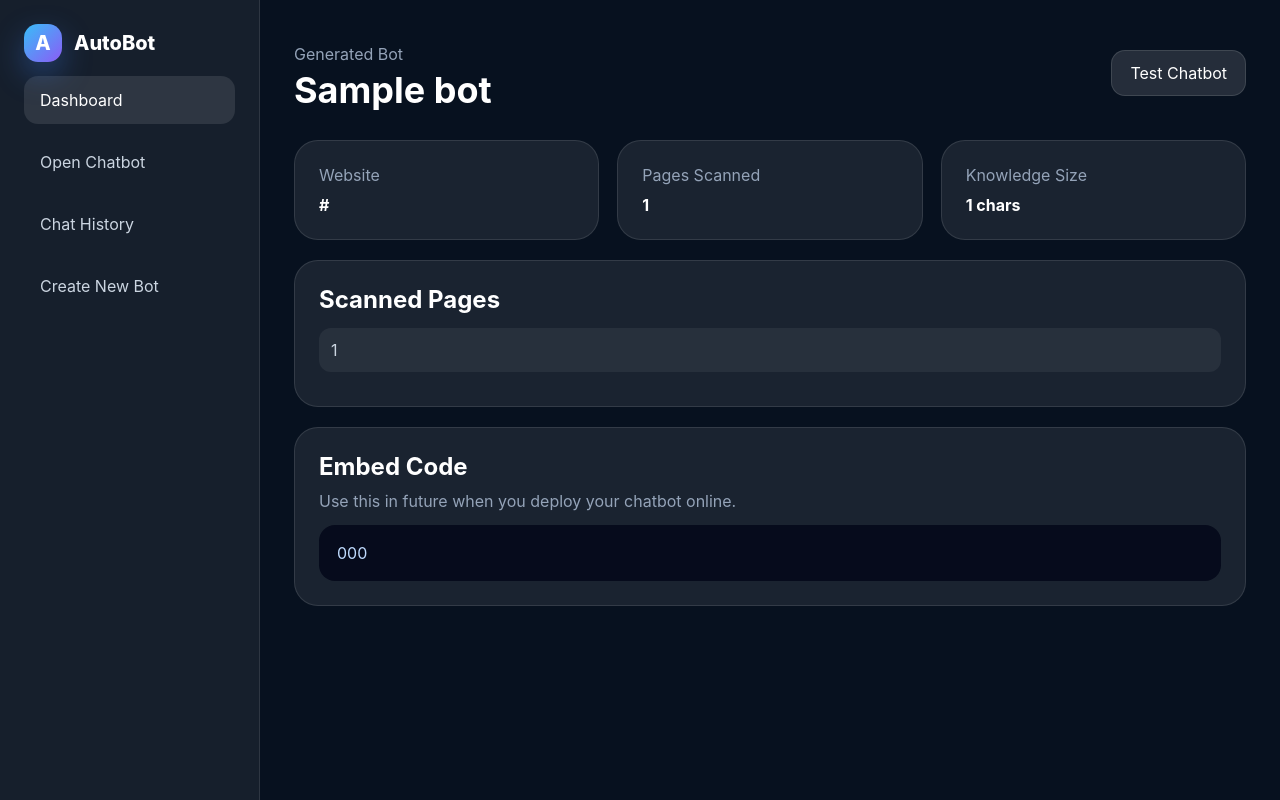
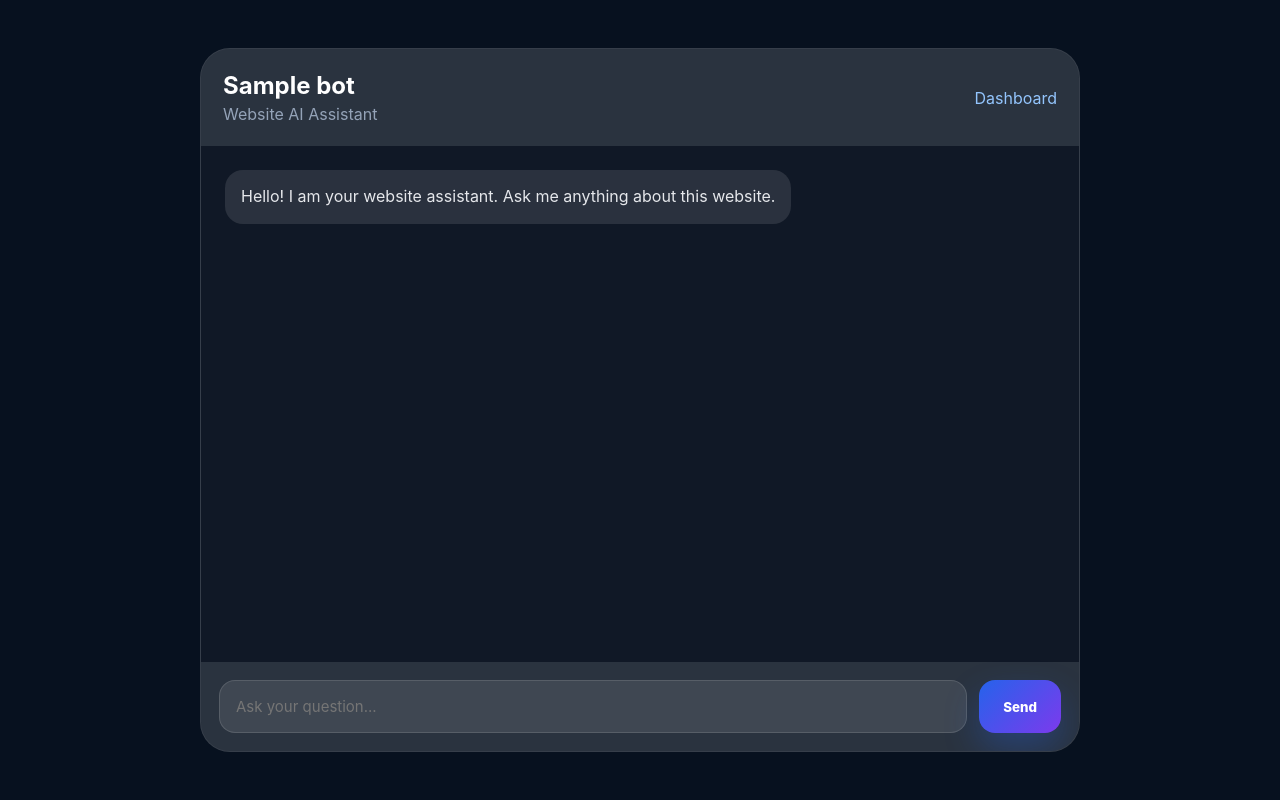
Before and after one commit to nilamtandel-spec/autobot-builder-premium, a Flask app: template templates/chatbot.html in a window 1280 px wide. Run offline with Flask 3, Linux system fonts and the light colour scheme; the template is opened without the code that fills it: most values are stand-ins (such as "Sample title", 1, 10 or a date in 2020).

Commit message:
Update chatbot.html

```diff
--- a/templates/chatbot.html
+++ b/templates/chatbot.html
@@ -2,62 +2,82 @@
 <html lang="en">
 <head>
     <meta charset="UTF-8">
-    <title>Bot Dashboard</title>
-    <meta name="viewport" content="width=device-width, initial-scale=1.0">
+    <title>{{ bot.title }} Chatbot</title>
     <link rel="stylesheet" href="/static/style.css">
 </head>
-<body>
-    <div class="dashboard-layout">
-        <aside class="sidebar">
-            <div class="brand">
-                <span class="logo">A</span>
-                <span>AutoBot</span>
-            </div>
-            <a class="side-link active">Dashboard</a>
-            <a class="side-link" href="/chatbot/{{ bot_id }}">Open Chatbot</a>
-            <a class="side-link" href="/history/{{ bot_id }}">Chat History</a>
-            <a class="side-link" href="/">Create New Bot</a>
-        </aside>
+<body class="chat-body">
 
-        <main class="main-panel">
-            <div class="topbar">
+<div class="chat-shell">
+
+    <div class="chat-header">
         <div>
-                    <p class="muted">Generated Bot</p>
-                    <h1>{{ bot.title }}</h1>
-                </div>
-                <a class="primary-link" href="/chatbot/{{ bot_id }}">Test Chatbot</a>
+            <h2>{{ bot.title }}</h2>
+            <p>Website AI Assistant</p>
         </div>
 
-            <div class="grid">
-                <div class="metric-card">
-                    <span>Website</span>
-                    <strong>{{ bot.url }}</strong>
+        <a href="/dashboard/{{ bot_id }}">Dashboard</a>
     </div>
-                <div class="metric-card">
-                    <span>Pages Scanned</span>
-                    <strong>{{ bot.pages|length }}</strong>
-                </div>
-                <div class="metric-card">
-                    <span>Knowledge Size</span>
-                    <strong>{{ bot.content|length }} chars</strong>
+
+    <div id="chatBox" class="chat-box">
+        <div class="message bot">
+            Hello! I am your website assistant. Ask me anything about this website.
         </div>
     </div>
 
-            <div class="panel-card">
-                <h2>Scanned Pages</h2>
-                <ul class="page-list">
-                    {% for page in bot.pages %}
-                    <li>{{ page }}</li>
-                    {% endfor %}
-                </ul>
+    <div class="chat-input">
+        <input id="question" type="text" placeholder="Ask your question...">
+        <button onclick="sendMessage()">Send</button>
     </div>
 
-            <div class="panel-card">
-                <h2>Embed Code</h2>
-                <p class="muted">Use this in future when you deploy your chatbot online.</p>
-                <pre>{{ embed_code }}</pre>
 </div>
-        </main>
-    </div>
+
+<script>
+const botId = "{{ bot_id }}";
+
+function addMessage(text, type) {
+    const box = document.getElementById("chatBox");
+    const msg = document.createElement("div");
+
+    msg.className = "message " + type;
+    msg.innerText = text;
+
+    box.appendChild(msg);
+    box.scrollTop = box.scrollHeight;
+}
+
+async function sendMessage() {
+    const input = document.getElementById("question");
+    const question = input.value.trim();
+
+    if (!question) return;
+
+    addMessage(question, "user");
+    input.value = "";
+
+    addMessage("Typing...", "bot loading");
+
+    const response = await fetch(`/api/chat/${botId}`, {
+        method: "POST",
+        headers: {
+            "Content-Type": "application/json"
+        },
+        body: JSON.stringify({ question })
+    });
+
+    const data = await response.json();
+
+    const loading = document.querySelector(".loading");
+    if (loading) loading.remove();
+
+    addMessage(data.answer, "bot");
+}
+
+document.getElementById("question").addEventListener("keypress", function(e) {
+    if (e.key === "Enter") {
+        sendMessage();
+    }
+});
+</script>
+
 </body>
 </html>
```
Lines whose indentation alone changed are shown as unchanged.
